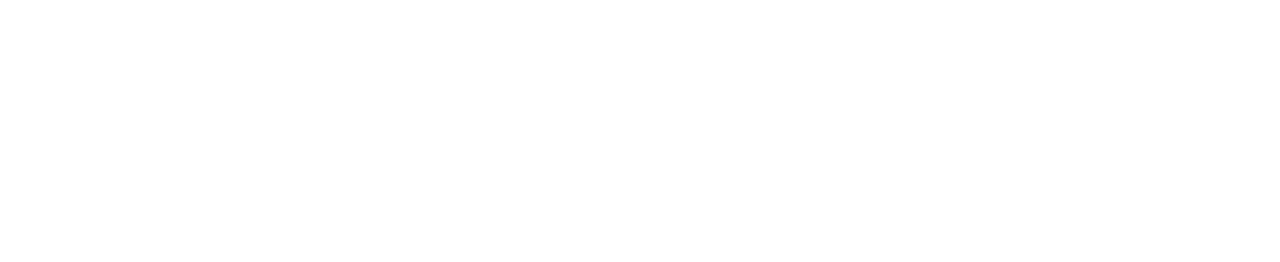
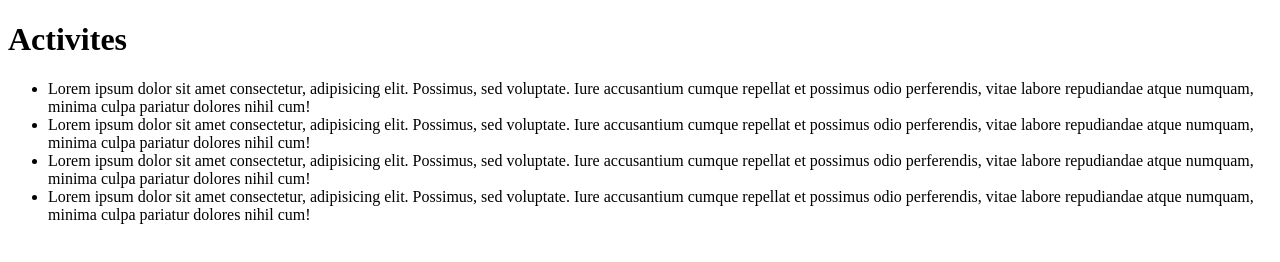
Before and after one commit to reeder32/my-resort-website, a plain HTML site: page pages/activities.html in a window 1280 px wide. Drawn offline with Linux system fonts and the light colour scheme.

Commit message:
Added activities page

```diff
--- a/pages/activities.html
+++ b/pages/activities.html
@@ -5,11 +5,25 @@
   <meta charset="UTF-8">
   <meta http-equiv="X-UA-Compatible" content="IE=edge">
   <meta name="viewport" content="width=device-width, initial-scale=1.0">
-  <title>Document</title>
+  <title>activities</title>
 </head>
 
 <body>
-
+  <h1>Activites</h1>
+  <ul>
+    <li>Lorem ipsum dolor sit amet consectetur, adipisicing elit. Possimus, sed voluptate. Iure accusantium cumque
+      repellat et possimus odio perferendis, vitae labore repudiandae atque numquam, minima culpa pariatur dolores nihil
+      cum!</li>
+    <li>Lorem ipsum dolor sit amet consectetur, adipisicing elit. Possimus, sed voluptate. Iure accusantium cumque
+      repellat et possimus odio perferendis, vitae labore repudiandae atque numquam, minima culpa pariatur dolores nihil
+      cum!</li>
+    <li>Lorem ipsum dolor sit amet consectetur, adipisicing elit. Possimus, sed voluptate. Iure accusantium cumque
+      repellat et possimus odio perferendis, vitae labore repudiandae atque numquam, minima culpa pariatur dolores nihil
+      cum!</li>
+    <li>Lorem ipsum dolor sit amet consectetur, adipisicing elit. Possimus, sed voluptate. Iure accusantium cumque
+      repellat et possimus odio perferendis, vitae labore repudiandae atque numquam, minima culpa pariatur dolores nihil
+      cum!</li>
+  </ul>
 </body>
 
 </html>
```
